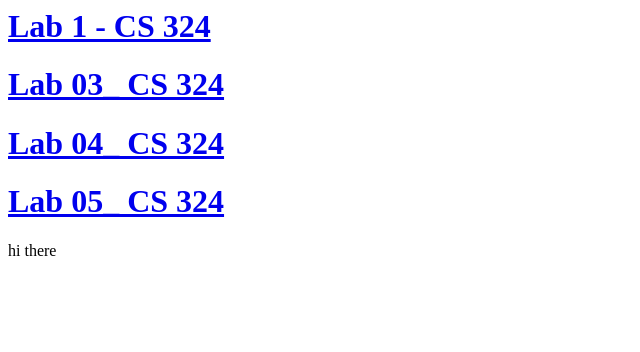
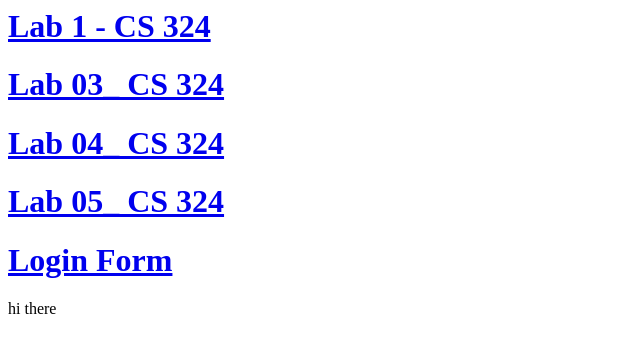
Before and after one commit to abdulrehmanhassan428/abdulrehmanhassan428.github.io, a plain HTML site: page index.html in a window 1280 px wide. Shown: the whole page, without its empty margins (0-640 px from the left). Drawn offline with Linux system fonts and the light colour scheme.

Commit message:
Update index.html

```diff
--- a/index.html
+++ b/index.html
@@ -5,6 +5,7 @@
         <h1><a href="lab03.html">Lab 03_ CS 324</a></h1>
         <h1><a href="lab04.html">Lab 04_ CS 324</a></h1>
         <h1><a href="lab05.html">Lab 05_ CS 324</a></h1>
+        <h1><a href="form.html">Login Form</a></h1>
 
         <p>hi there</p>
     </body>
```
